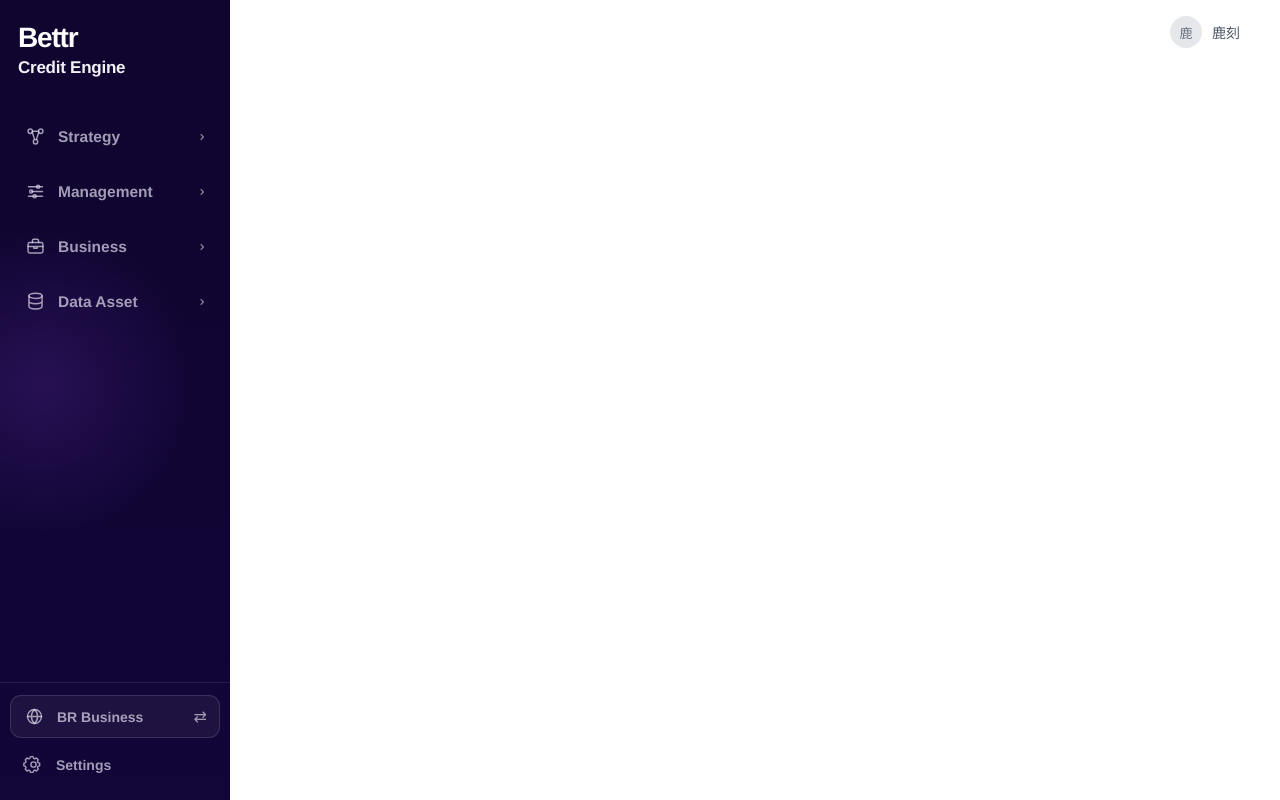
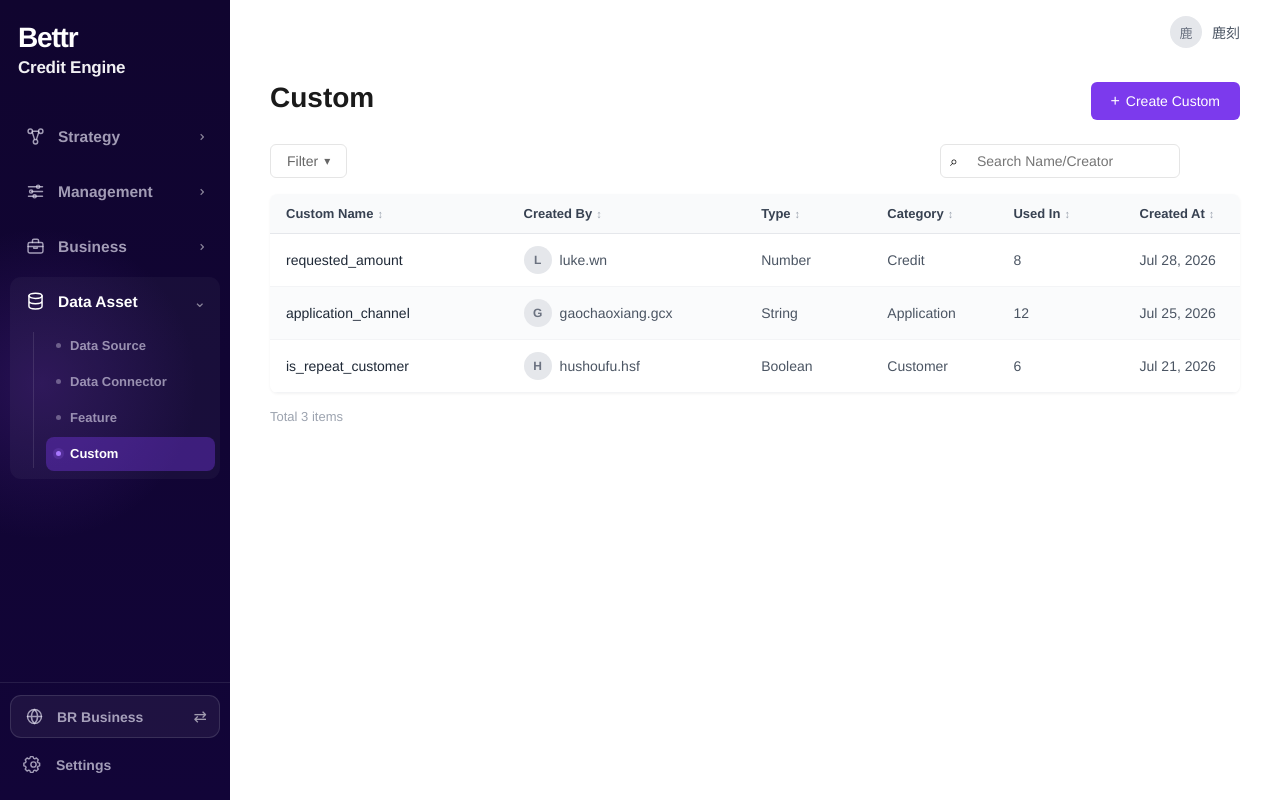
Before and after one commit to wangnan2017fall-oss/Ant-ACE-reinf, a React (Vite) app in the folder frontend/: page /custom in a window 1280 px wide. Built offline with nearby package versions, Linux system fonts and the light colour scheme.

Commit message:
feat: add custom data asset navigation

```diff
--- /dev/null
+++ b/frontend/src/modules/data-asset/custom/CustomPage.jsx
@@ -0,0 +1,42 @@
+import { useState } from 'react'
+import PageHeader from '../../../shared/components/common/PageHeader'
+import DataTable from '../../../shared/components/common/DataTable'
+import Avatar from '../../../shared/components/common/Avatar'
+import '../feature/FeaturePage.css'
+
+const columns = [
+  { header: 'Custom Name', accessor: 'name', sortable: true, render: (row) => <span className="name-cell">{row.name}</span> },
+  { header: 'Created By', accessor: 'createdBy', sortable: true, render: (row) => <div className="creator-cell"><Avatar name={row.createdBy} /><span>{row.createdBy}</span></div> },
+  { header: 'Type', accessor: 'type', sortable: true },
+  { header: 'Category', accessor: 'category', sortable: true },
+  { header: 'Used In', accessor: 'usedIn', sortable: true },
+  { header: 'Created At', accessor: 'createdAt', sortable: true },
+  { header: 'Last Updated At', accessor: 'lastUpdatedAt', sortable: true },
+  { header: 'Description', accessor: 'description' },
+]
+
+const customVariables = [
+  { id: 1, name: 'requested_amount', createdBy: 'luke.wn', type: 'Number', category: 'Credit', usedIn: 8, createdAt: 'Jul 28, 2026', lastUpdatedAt: 'Aug 16, 2026', description: 'Requested credit amount' },
+  { id: 2, name: 'application_channel', createdBy: 'gaochaoxiang.gcx', type: 'String', category: 'Application', usedIn: 12, createdAt: 'Jul 25, 2026', lastUpdatedAt: 'Aug 12, 2026', description: 'Application entry channel' },
+  { id: 3, name: 'is_repeat_customer', createdBy: 'hushoufu.hsf', type: 'Boolean', category: 'Customer', usedIn: 6, createdAt: 'Jul 21, 2026', lastUpdatedAt: 'Aug 10, 2026', description: 'Repeat customer indicator' },
+]
+
+function CustomPage() {
+  const [searchValue, setSearchValue] = useState('')
+  const query = searchValue.trim().toLowerCase()
+  const filteredData = customVariables.filter((item) => !query || item.name.toLowerCase().includes(query) || item.createdBy.toLowerCase().includes(query))
+
+  return (
+    <div className="feature-page">
+      <PageHeader title="Custom" actionLabel="Create Custom" onAction={() => {}} />
+      <div className="filter-bar">
+        <div className="filter-actions"><button className="filter-btn">Filter<span className="filter-arrow">▾</span></button></div>
+        <div className="search-box"><span className="search-icon">⌕</span><input type="text" placeholder="Search Name/Creator" value={searchValue} onChange={(event) => setSearchValue(event.target.value)} /></div>
+      </div>
+      <DataTable columns={columns} data={filteredData} />
+      <div className="pagination-bar"><span className="total-text">Total {filteredData.length} items</span></div>
+    </div>
+  )
+}
+
+export default CustomPage
--- a/frontend/src/router/AppRoutes.jsx
+++ b/frontend/src/router/AppRoutes.jsx
@@ -11,6 +11,7 @@ import DataSourceDetailPage from '../modules/data-asset/data-source/DataSourceDe
 import DataSourcePage from '../modules/data-asset/data-source/DataSourcePage'
 import FeatureDetailPage from '../modules/data-asset/feature/FeatureDetailPage'
 import FeaturePage from '../modules/data-asset/feature/FeaturePage'
+import CustomPage from '../modules/data-asset/custom/CustomPage'
 import DecisionEditorPage from '../modules/decision/canvas/DecisionEditorPage'
 import DecisionDetailPage from '../modules/decision/detail/DecisionDetailPage'
 import DecisionPage from '../modules/decision/list/DecisionPage'
@@ -37,6 +38,7 @@ function AppRoutes() {
       <Route path="/data-connector/:id" element={<DataConnectorDetailPage />} />
       <Route path="/feature" element={<FeaturePage />} />
       <Route path="/feature/:id" element={<FeatureDetailPage />} />
+      <Route path="/custom" element={<CustomPage />} />
       <Route path="/policy" element={<PolicyPage />} />
       <Route path="/policy/:id/edit" element={<PolicyCanvasEditorPage />} />
       <Route path="/policy/:id/canvas" element={<PolicyDetailPage />} />
--- a/frontend/src/shell/Sidebar/Sidebar.jsx
+++ b/frontend/src/shell/Sidebar/Sidebar.jsx
@@ -41,6 +41,7 @@ const groupedItems = [
       { path: '/data-source', label: 'Data Source' },
       { path: '/data-connector', label: 'Data Connector' },
       { path: '/feature', label: 'Feature' },
+      { path: '/custom', label: 'Custom' },
     ],
   },
 ]
```
